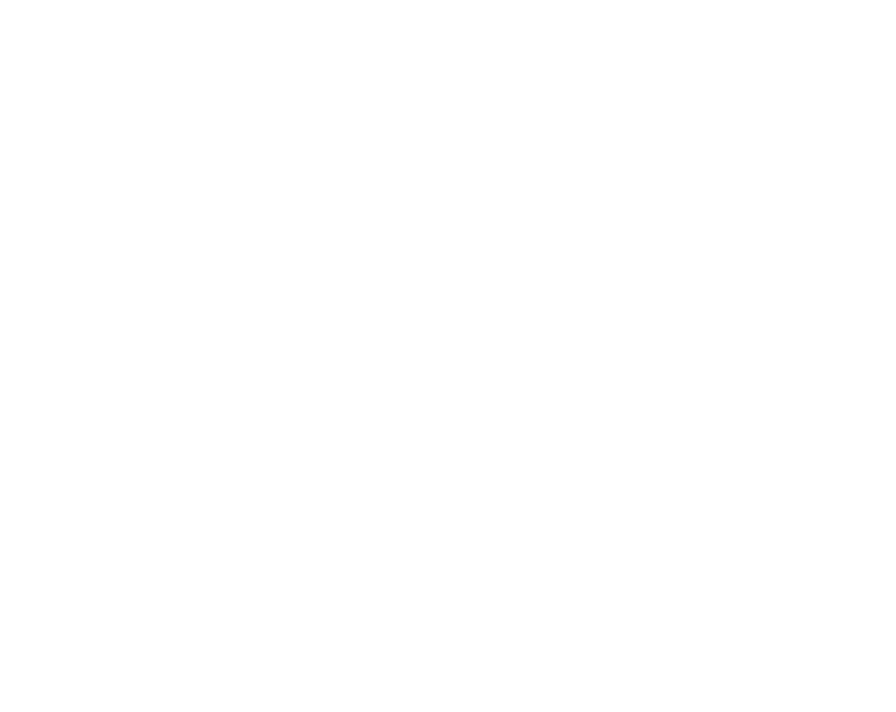
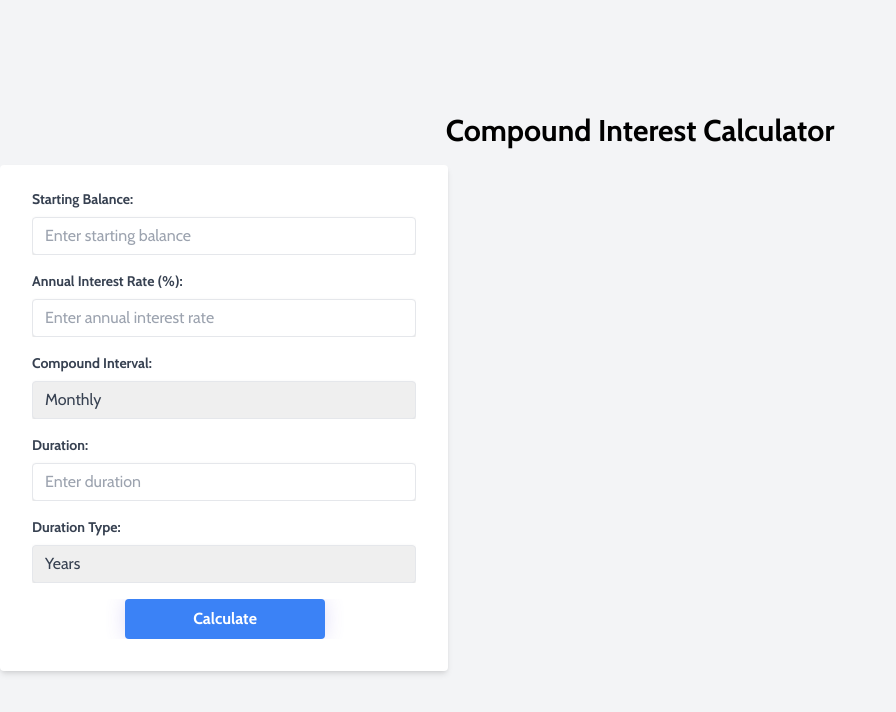
Before and after one commit to talleenkaur17/FintelliLearn, a React (Create React App) app: page /compound-interest in a window 1280 px wide. Before the commit this address had no page. Shown: the top 712 px of the page, without its empty margins (0-896 px from the left). Built offline with nearby package versions, Linux system fonts and the light colour scheme.

Commit message:
compoundInterest

```diff
--- a/package.json
+++ b/package.json
@@ -18,11 +18,13 @@
     "@testing-library/jest-dom": "^5.17.0",
     "@testing-library/react": "^13.4.0",
     "@testing-library/user-event": "^13.5.0",
+    "chart.js": "^4.4.2",
     "classnames": "^2.3.2",
     "example": "^0.0.0",
     "firebase": "^10.11.0",
     "loader-utils": "^3.2.1",
     "react": "^18.2.0",
+    "react-chartjs-2": "^5.2.0",
     "react-circular-progressbar": "^2.1.0",
     "react-dom": "^18.2.0",
     "react-icons": "^4.8.0",
@@ -30,7 +32,9 @@
     "react-router-dom": "^6.22.3",
     "react-scripts": "^5.0.1",
     "react-visibility-sensor": "^5.1.1",
+    "recharts": "^2.12.6",
     "sass": "^1.75.0",
+    "tailwind-scrollbar": "^3.1.0",
     "typescript": "^4.1.3",
     "web-vitals": "^2.1.4"
   },
--- a/src/App.js
+++ b/src/App.js
@@ -12,6 +12,9 @@
 
 
 import CaseStudy from "./components/CaseStudy/CaseStudy";
+import FinanceCalculator from "./components/FinanceCalculator/FinanceCalculator";
+import Compound from "./components/CompoundInterest/Compound";
+import CompoundReview from "./components/CompoundReview/CompoundReview";
 
 
 
@@ -36,6 +39,10 @@
         <Route path="/quiz" element={<Quiz/>} />
         <Route path="/quiz/saving" element={<CaseStudy/>} />
         <Route path="/quiz/retirement" element={<CaseStudy/>} />
+        <Route path="/calculate" element={<FinanceCalculator/>} />
+        <Route  path="/compound-interest" element={<Compound />}/>
+        <Route  path="/review" element={<CompoundReview />}/>
+
 
 
 
--- /dev/null
+++ b/src/components/CompoundInterest/Compound.jsx
@@ -0,0 +1,82 @@
+import React, { useState } from 'react';
+import { BarChart, Bar, XAxis, YAxis, CartesianGrid, Tooltip, Legend } from 'recharts';
+
+const Compound = () => {
+  const [startingBalance, setStartingBalance] = useState('');
+  const [annualInterestRate, setAnnualInterestRate] = useState('');
+  const [compoundInterval, setCompoundInterval] = useState(12); // Default to monthly
+  const [duration, setDuration] = useState('');
+  const [durationType, setDurationType] = useState('years'); // Default to years
+  const [result, setResult] = useState(null);
+  const [chartData, setChartData] = useState([]);
+
+  const calculateCompoundInterest = () => {
+    const rate = annualInterestRate / 100;
+    const periods = durationType === 'years' ? duration * compoundInterval : duration;
+    const data = [];
+    let balance = parseFloat(startingBalance);
+    for (let i = 1; i <= periods; i++) {
+      balance *= 1 + rate / compoundInterval;
+      data.push({ year: i, value: balance.toFixed(2) });
+    }
+    setResult(balance.toFixed(2));
+    setChartData(data);
+  };
+
+  return (
+    <div className="min-h-screen bg-gray-100 flex justify-center items-center">
+      <div className="container mx-auto py-8">
+        <h1 className="text-3xl font-bold mb-4 text-center">Compound Interest Calculator</h1>
+        <div className="max-w-md w-full bg-white shadow-md rounded px-8 pt-6 pb-8 mb-4">
+          <div className="mb-4">
+            <label className="block text-gray-700 text-sm font-bold mb-2">Starting Balance:</label>
+            <input type="number" value={startingBalance} onChange={(e) => setStartingBalance(e.target.value)} className="shadow appearance-none border rounded w-full py-2 px-3 text-gray-700 leading-tight focus:outline-none focus:shadow-outline" placeholder="Enter starting balance" />
+          </div>
+          <div className="mb-4">
+            <label className="block text-gray-700 text-sm font-bold mb-2">Annual Interest Rate (%):</label>
+            <input type="number" value={annualInterestRate} onChange={(e) => setAnnualInterestRate(e.target.value)} className="shadow appearance-none border rounded w-full py-2 px-3 text-gray-700 leading-tight focus:outline-none focus:shadow-outline" placeholder="Enter annual interest rate" />
+          </div>
+          <div className="mb-4">
+            <label className="block text-gray-700 text-sm font-bold mb-2">Compound Interval:</label>
+            <select value={compoundInterval} onChange={(e) => setCompoundInterval(e.target.value)} className="shadow appearance-none border rounded w-full py-2 px-3 text-gray-700 leading-tight focus:outline-none focus:shadow-outline">
+              <option value={12}>Monthly</option>
+              <option value={4}>Quarterly</option>
+              <option value={2}>Semi-Annually</option>
+              <option value={1}>Annually</option>
+            </select>
+          </div>
+          <div className="mb-4">
+            <label className="block text-gray-700 text-sm font-bold mb-2">Duration:</label>
+            <input type="number" value={duration} onChange={(e) => setDuration(e.target.value)} className="shadow appearance-none border rounded w-full py-2 px-3 text-gray-700 leading-tight focus:outline-none focus:shadow-outline" placeholder="Enter duration" />
+          </div>
+          <div className="mb-4">
+            <label className="block text-gray-700 text-sm font-bold mb-2">Duration Type:</label>
+            <select value={durationType} onChange={(e) => setDurationType(e.target.value)} className="shadow appearance-none border rounded w-full py-2 px-3 text-gray-700 leading-tight focus:outline-none focus:shadow-outline">
+              <option value="years">Years</option>
+              <option value="months">Months</option>
+            </select>
+          </div>
+          <div className="flex items-center justify-center">
+            <button onClick={calculateCompoundInterest} className="bg-blue-500 hover:bg-blue-700 text-white font-bold py-2 px-4 rounded focus:outline-none focus:shadow-outline mr-2">Calculate</button>
+          </div>
+        </div>
+
+        {result && (
+          <div className="max-w-md w-full bg-white shadow-md rounded px-8 pt-6 pb-8">
+            <h2 className="text-lg font-bold mb-4 text-center">Compound Interest Result: {result}</h2>
+            <BarChart width={600} height={400} data={chartData}>
+              <CartesianGrid strokeDasharray="3 3" />
+              <XAxis dataKey="year" />
+              <YAxis />
+              <Tooltip />
+              <Legend />
+              <Bar dataKey="value" fill="#8884d8" />
+            </BarChart>
+          </div>
+        )}
+      </div>
+    </div>
+  );
+};
+
+export default Compound;
--- /dev/null
+++ b/src/components/CompoundReview/CompoundReview.jsx
@@ -0,0 +1,23 @@
+import React from 'react';
+import { LineChart, Line, XAxis, YAxis, CartesianGrid, Tooltip, Legend } from 'recharts';
+
+const CompoundReview = ({ location }) => {
+  // Assuming result is an array of objects with 'label' and 'value' properties
+  const { result } = location.state;
+
+  return (
+    <div>
+      <h2>Compound Interest Graph</h2>
+      <LineChart width={800} height={400} data={result}>
+        <CartesianGrid strokeDasharray="3 3" />
+        <XAxis dataKey="label" />
+        <YAxis />
+        <Tooltip />
+        <Legend />
+        <Line type="monotone" dataKey="value" stroke="#8884d8" />
+      </LineChart>
+    </div>
+  );
+};
+
+export default CompoundReview;
--- /dev/null
+++ b/src/components/FinanceCalculator/FinanceCalculator.jsx
@@ -0,0 +1,38 @@
+import React from 'react';
+import Header from '../Header/header';
+import { Link } from 'react-router-dom';
+
+const FinanceCalculator = () => {
+  return (
+    <div>
+      <Header />
+      <div className="flex flex-col items-center mt-10 space-y-8">
+        {/* Compound Interest Calculator */}
+        <Link to="/compound-interest" className="flex-1 bg-gray-100 p-6 rounded-lg shadow-md text-center transition duration-300 hover:bg-gray-200">
+          <div>
+            <h2 className="text-xl font-semibold mb-4">Compound Interest Calculator</h2>
+            <p>Calculate compound interest and see how your investments grow over time.</p>
+          </div>
+        </Link>
+
+        {/* Investment Time Calculator */}
+        <Link to="/investment-time" className="flex-1 bg-gray-100 p-6 rounded-lg shadow-md text-center transition duration-300 hover:bg-gray-200">
+          <div>
+            <h2 className="text-xl font-semibold mb-4">Investment Time Calculator</h2>
+            <p>Find out how long it will take to reach your investment goals with regular contributions.</p>
+          </div>
+        </Link>
+
+        {/* Budget Planner */}
+        <Link to="/budget-planner" className="flex-1 bg-gray-100 p-6 rounded-lg shadow-md text-center transition duration-300 hover:bg-gray-200">
+          <div>
+            <h2 className="text-xl font-semibold mb-4">Budget Planner</h2>
+            <p>Create a budget plan to manage your finances efficiently and achieve your financial goals.</p>
+          </div>
+        </Link>
+      </div>
+    </div>
+  );
+};
+
+export default FinanceCalculator;
--- a/src/components/Login/Login.scss
+++ b/src/components/Login/Login.scss
@@ -1,7 +1,7 @@
 @import url("https://fonts.googleapis.com/css2?family=Cabin:wght@400;500;600;700&display=swap");
 * {
   font-family: "Cabin", sans-serif;
-  overflow: hidden;
+
 }
 #img-logo{
   width: 65%;
--- a/src/components/question/Question.jsx
+++ b/src/components/question/Question.jsx
@@ -0,0 +1,45 @@
+import styles from "./Question.module.css";
+import { TiTickOutline } from "react-icons/ti";
+
+const MyComponent = () => {
+  return (
+    <div>
+      <h1>Example Icon Styling</h1>
+      <TiTickOutline style={{ fontSize: "24px", color: "green" }} />
+    </div>
+  );
+};
+
+export const Question = ({ index, data }) => {
+  return (
+    <div key={index} className={styles.questionDiv}>
+      <p className={styles.question}>
+        {index + 1}. {data.question}
+      </p>
+      <ul className={styles.options}>
+        {data.choices.map((option, idx) => (
+          <li
+            key={idx}
+            className={
+              option !== data.correctAnswer
+                ? styles.option
+                : styles.correctOption
+            }
+          >
+            {option} &nbsp;
+            {option === data.correctAnswer ? (
+              <TiTickOutline
+                style={{
+                  fontSize: "20px",
+                  color: "green"
+                }}
+              />
+            ) : (
+              ""
+            )}
+          </li>
+        ))}
+      </ul>
+    </div>
+  );
+};
--- a/src/components/question/Question.module.css
+++ b/src/components/question/Question.module.css
@@ -0,0 +1,27 @@
+.questionDiv {
+    padding: 1em 1em;
+  }
+
+  .question {
+    font-family: "Castoro", cursive;
+    font-size: 21px;
+    font-weight: 700;
+  }
+
+  .options {
+    font-family: "Castoro", cursive;
+    font-size: 18px;
+  }
+
+  .optionStyling {
+    list-style-type: none;
+    padding: 0.25em 1em;
+  }
+
+  .option {
+    composes: optionStyling;
+  }
+
+  .correctOption {
+    composes: optionStyling;
+  }
--- a/tailwind.config.js
+++ b/tailwind.config.js
@@ -6,5 +6,7 @@
   theme: {
     extend: {},
   },
-  plugins: [],
+  plugins: [
+    require('tailwind-scrollbar')
+  ],
 }
```
Also changed, not shown: src/components/Dashboard/dashboard.jsx (+13 -11 lines), src/components/Juniors/juniors.jsx (+20 -10 lines), 1 other file (tests, documents, lock files or other folders).
